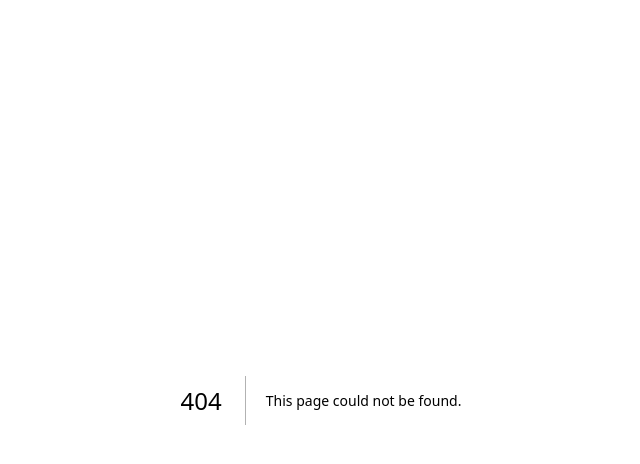
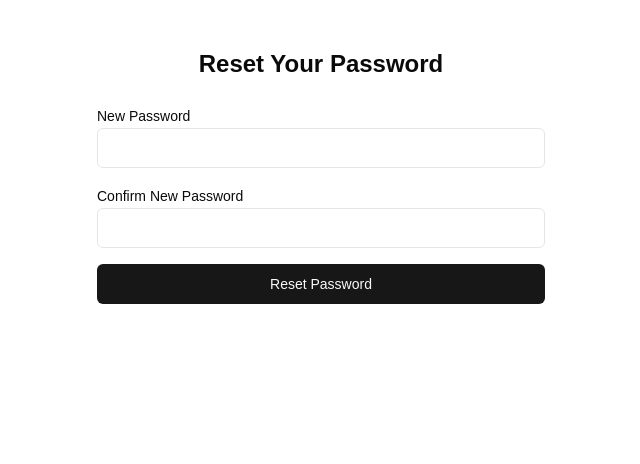
Before and after one commit to NIKUNJMALTARE/Library-Management-System, a Next.js app: page /reset-password/1 in a window 1280 px wide. Before the commit this address had no page. Shown: the top 464 px of the page, without its empty margins (319-959 px from the left). Built offline with nearby package versions, Linux system fonts and the light colour scheme.

Commit message:
update in reset password

```diff
--- a/app/forgot-password/page.tsx
+++ b/app/forgot-password/page.tsx
@@ -24,7 +24,7 @@ export default function ForgotPasswordPage() {
 
     try {
       // This would be replaced with your actual API endpoint
-      await axios.post("/api/auth/forgot-password", { email })
+      await axios.post("http://localhost:5000/api/forgot-password", { email })
       setSubmitted(true)
       toast({
         title: "Reset link sent",
--- /dev/null
+++ b/app/reset-password/[token]/page.tsx
@@ -0,0 +1,14 @@
+import ResetPasswordForm from '@/components/Resetpassword'
+
+export default function ResetPasswordPage({
+  params,
+}: {
+  params: { token: string }
+}) {
+  return (
+    <div className="container mx-auto max-w-md py-12">
+      <h1 className="text-2xl font-bold mb-6 text-center">Reset Your Password</h1>
+      <ResetPasswordForm token={params.token} />
+    </div>
+  )
+}
--- /dev/null
+++ b/components/Resetpassword.tsx
@@ -0,0 +1,104 @@
+'use client';
+
+import { useState } from 'react';
+import { Button } from '@/components/ui/button';
+import { Input } from '@/components/ui/input';
+import { Label } from '@/components/ui/label';
+import { Alert, AlertDescription } from '@/components/ui/alert';
+import axios from 'axios';
+
+function SubmitButton({ isPending }: { isPending: boolean }) {
+  return (
+    <Button type="submit" className="w-full" disabled={isPending}>
+      {isPending ? 'Resetting...' : 'Reset Password'}
+    </Button>
+  );
+}
+
+export default function ResetPasswordForm({ token }: { token: string }) {
+  const [password, setPassword] = useState('');
+  const [confirmPassword, setConfirmPassword] = useState('');
+  const [clientError, setClientError] = useState('');
+  const [formState, setFormState] = useState({ success: '', error: '', isPending: false });
+
+  const handleSubmit = async (e: React.FormEvent<HTMLFormElement>) => {
+    e.preventDefault();
+    setClientError('');
+
+    if (password !== confirmPassword) {
+      setClientError("Passwords don't match");
+      return;
+    }
+
+    if (password.length < 8) {
+      setClientError('Password must be at least 8 characters long');
+      return;
+    }
+
+    setFormState({ success: '', error: '', isPending: true });
+
+    try {
+      const data = { password, confirmPassword, token }; // Send data as JSON
+      const result = await axios.post(
+        `http://localhost:5000/api/reset-password`,
+        data,
+        { headers: { 'Content-Type': 'application/json' } } // Specify JSON format
+      );
+      console.log(result)
+      setFormState({ success: 'Password reset successfully', error: '', isPending: false });
+    } catch (error: any) {
+      setFormState({ success: '', error: error.response?.data?.message || 'An error occurred', isPending: false });
+    }
+  };
+
+
+  return (
+    <form onSubmit={handleSubmit} className="space-y-4">
+      <input type="hidden" name="token" value={token} />
+
+      <div>
+        <Label htmlFor="password">New Password</Label>
+        <Input
+          id="password"
+          name="password"
+          type="password"
+          value={password}
+          onChange={(e) => setPassword(e.target.value)}
+          required
+        />
+      </div>
+
+      <div>
+        <Label htmlFor="confirmPassword">Confirm New Password</Label>
+        <Input
+          id="confirmPassword"
+          name="confirmPassword"
+          type="password"
+          value={confirmPassword}
+          onChange={(e) => setConfirmPassword(e.target.value)}
+          required
+        />
+      </div>
+
+      {clientError && (
+        <Alert variant="destructive">
+          <AlertDescription>{clientError}</AlertDescription>
+        </Alert>
+      )}
+
+      {formState.error && (
+        <Alert variant="destructive">
+          <AlertDescription>{formState.error}</AlertDescription>
+        </Alert>
+      )}
+
+      {formState.success && (
+        <Alert>
+          <AlertDescription>{formState.success}</AlertDescription>
+        </Alert>
+      )}
+
+      <SubmitButton isPending={formState.isPending} />
+    </form>
+  );
+}
```
